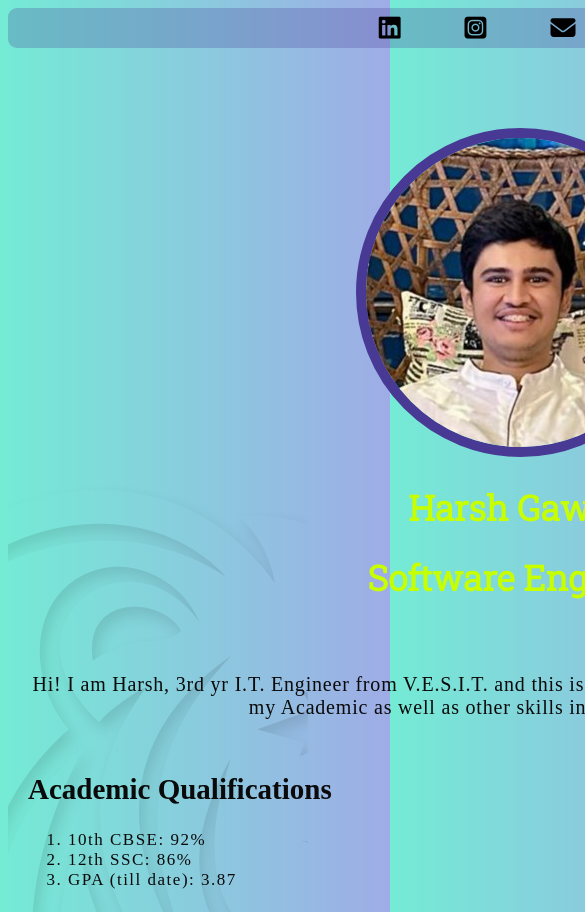
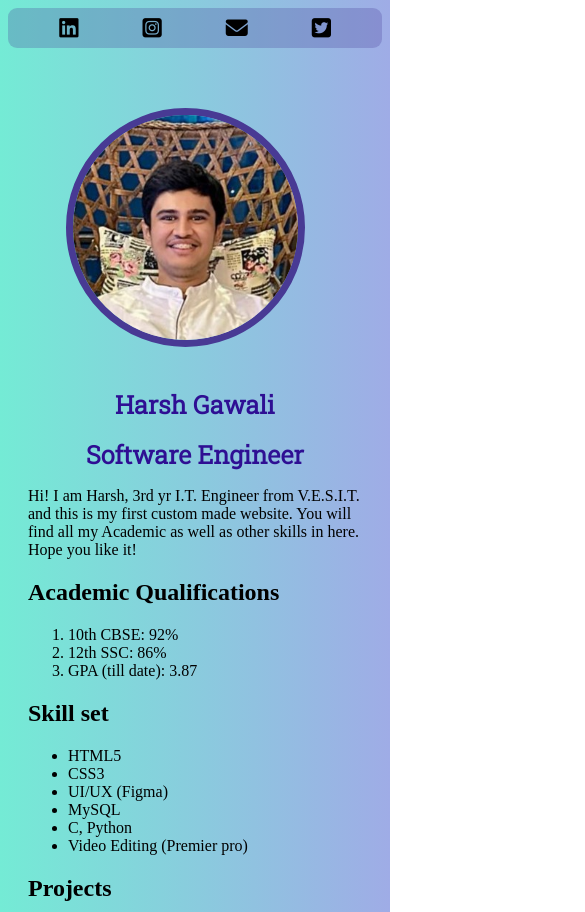
Before and after one commit to HarshGawali007/Harsh-Gawali, a plain HTML site: page index.html in a window 390 px wide. Shown: the top 912 px of the page, 585 px wide, since content can reach past the window. Drawn offline with Linux system fonts and the light colour scheme; a web font is replaced by a local one.

Commit message:
customising responsiveness

```diff
--- a/style.css
+++ b/style.css
@@ -1,3 +1,5 @@
+@media (min-width:500px) {
+
 html {
     background-image: linear-gradient(90deg, #74EBD5 0%, #9FACE6 100%);
 }
@@ -96,21 +98,62 @@ nav a:hover {
     color: rgba(247, 245, 245, 0.758);
     transition-duration: 0.55s;
 }
+}
 @media (max-width:500px)
 {
     html {
         background-image: linear-gradient(90deg, #74EBD5 0%, #9FACE6 100%);
     }
     body {
-        background-image: url(image-lion-background.png);
+        /* background-image: url(image-lion-background.png); */
         background-position: center;
-        width: 300px;
+    }
+    .container {
+        margin-left: auto;
+        margin-right: auto;
     }
     h1 {
-        color: rgb(200, 255, 0);
-    }
+        text-align: center;
+        color: rgb(46, 15, 147);
+        font-family: 'Roboto slab', sans-serif;
+        font-size: 25px;
+        }
     main {
         padding-left: 20px;
         padding-right: 20px;
     }
+    header {
+        background-color:#473a9443;
+        height: 40px;
+        text-align: center;
+        border-radius: 9px;
+        margin-bottom: 10px;
+    }
+    nav a {
+        color: black;
+        margin-left: 20px;
+        margin-right: 20px;
+        text-align: center;
+    }
+    i {
+        font-size: 22px;
+        padding-top: 9px;
+        padding-bottom: 8px;
+        padding-left: 10px;
+        padding-right: 10px;
+    }
+    img {
+        border-radius: 200px;
+        width: 225px;
+        margin-top: 50px;
+        margin-bottom: 20px;
+        border: 7px solid #483a94;
+
+    }
+    .img {
+        margin-left: 38px; /*ppp*/
+        margin-right: 0px;
+
+    }
+
 }
```
Also changed, not shown: index.html (+0 -1 lines), myphoto2.jpg (added).
